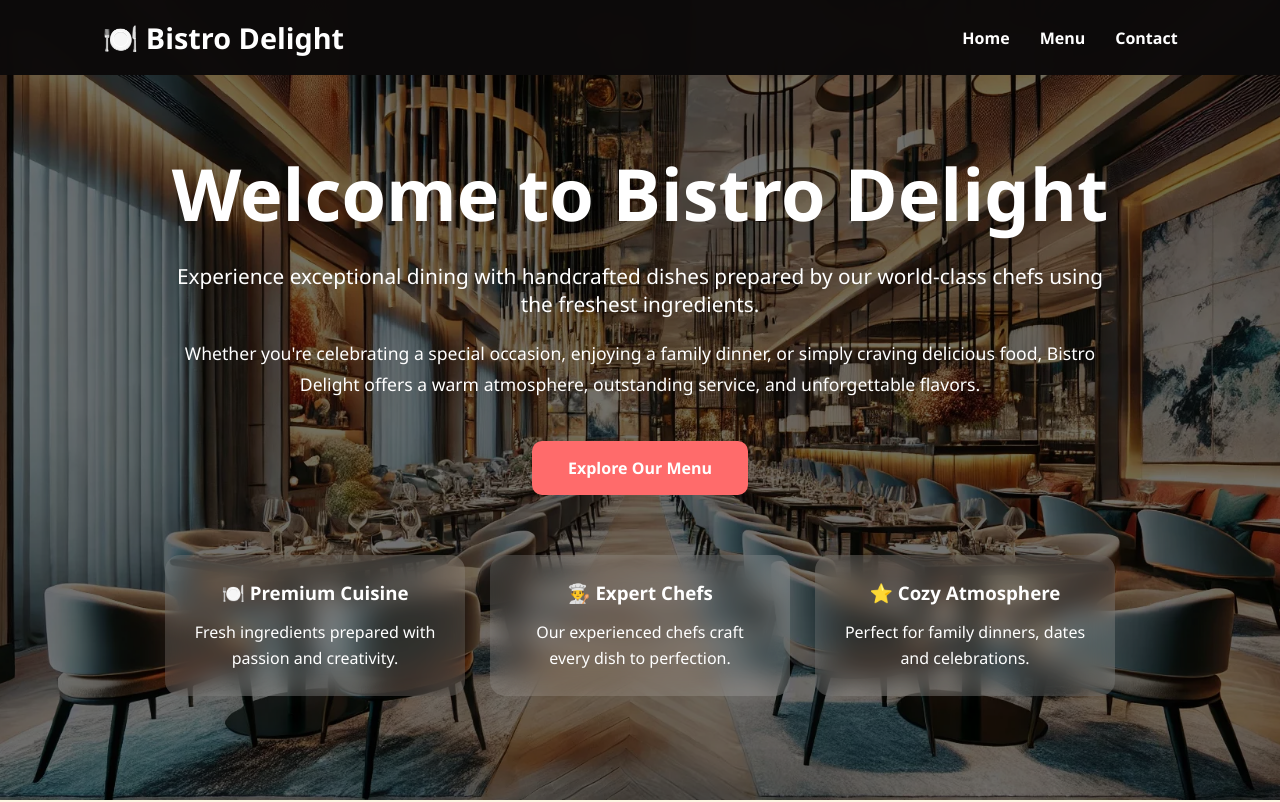
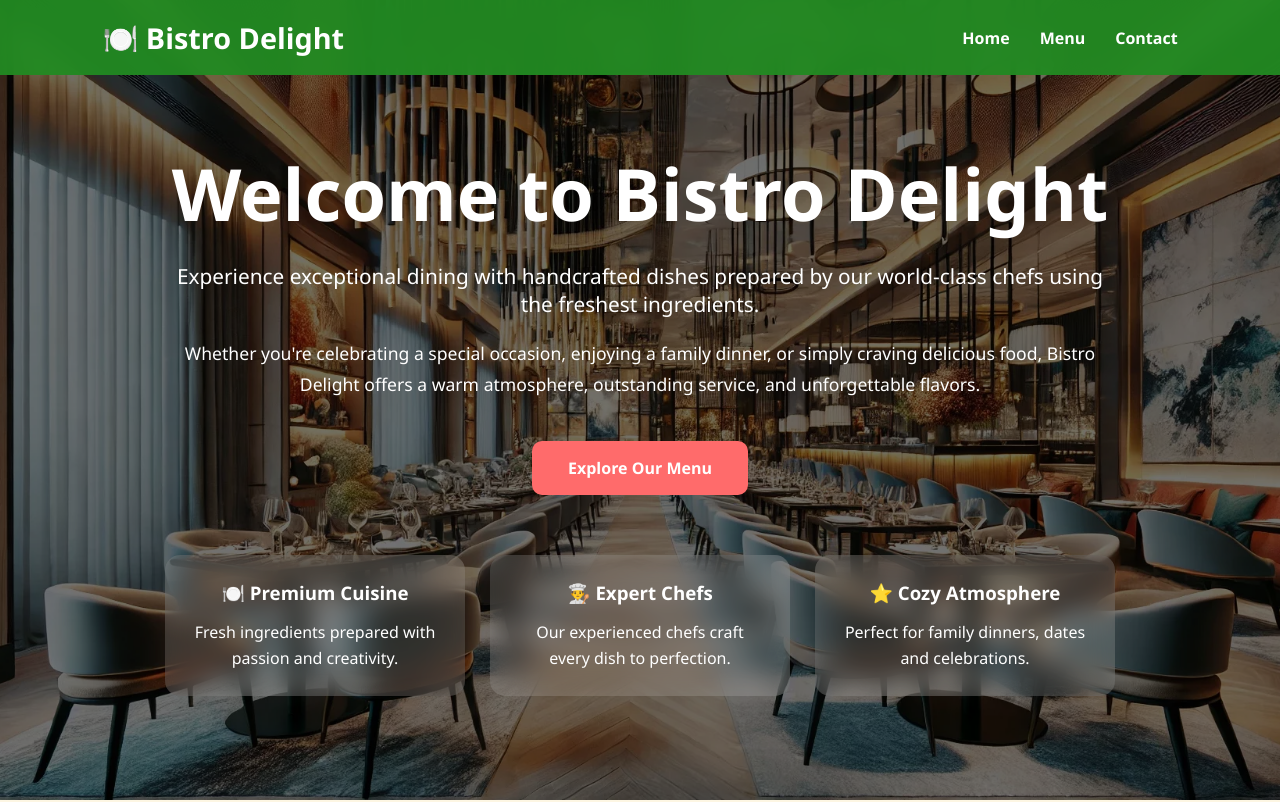
Before and after one commit to zohaibkhanse/restaurant-web-app, a React (Vite) app: page / in a window 1280 px wide. Shown: the top 802 px of the page. Built offline with nearby package versions, Linux system fonts and the light colour scheme.

Commit message:
production: completed v1.0.0

```diff
--- a/src/components/NavBar.css
+++ b/src/components/NavBar.css
@@ -14,8 +14,8 @@
 
   padding: 18px 8%;
   /* background: rgba(238, 33, 81, 0.932); */
-  /* background: rgba(34, 139, 34, 0.95); */
-  background: rgba(13, 11, 11, 0.983);
+  background: rgba(34, 139, 34, 0.95);
+  /* background: rgba(13, 11, 11, 0.983); */
   backdrop-filter: blur(10px);
 
   z-index: 1000;
```
